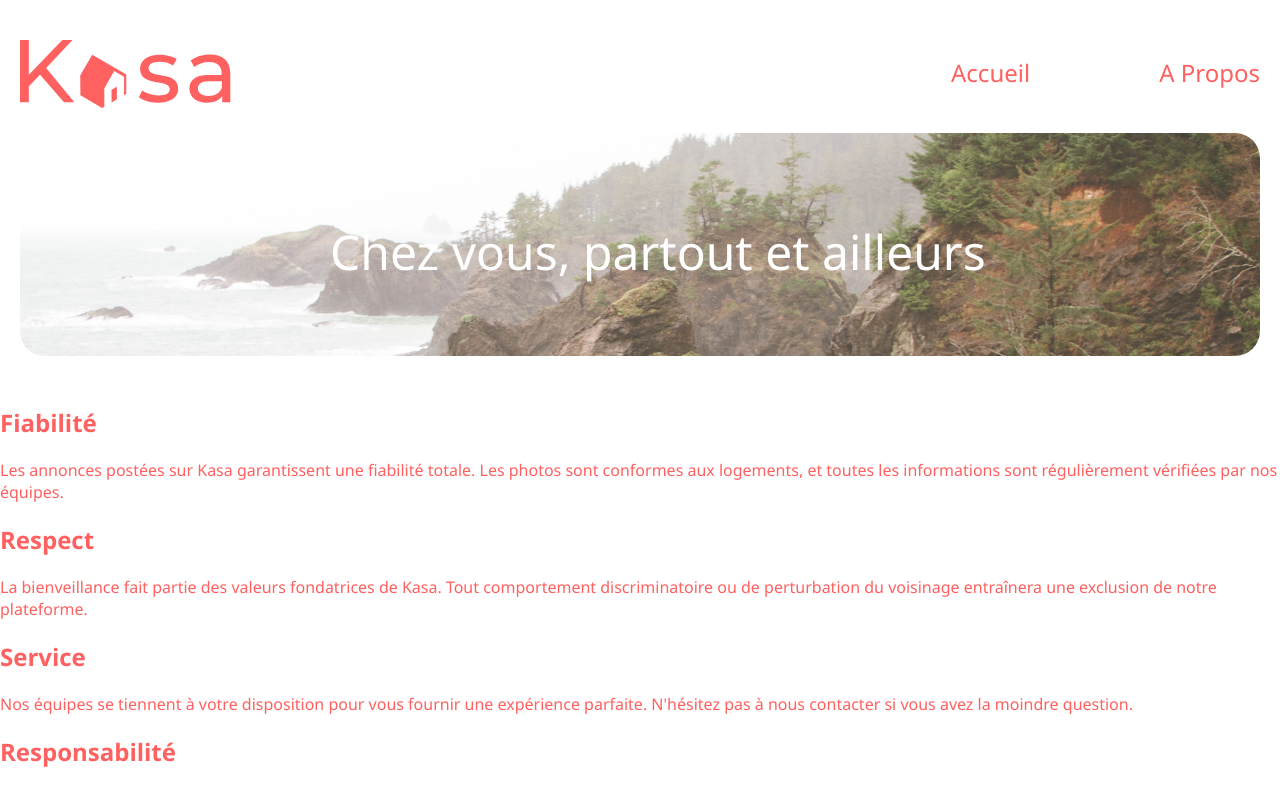
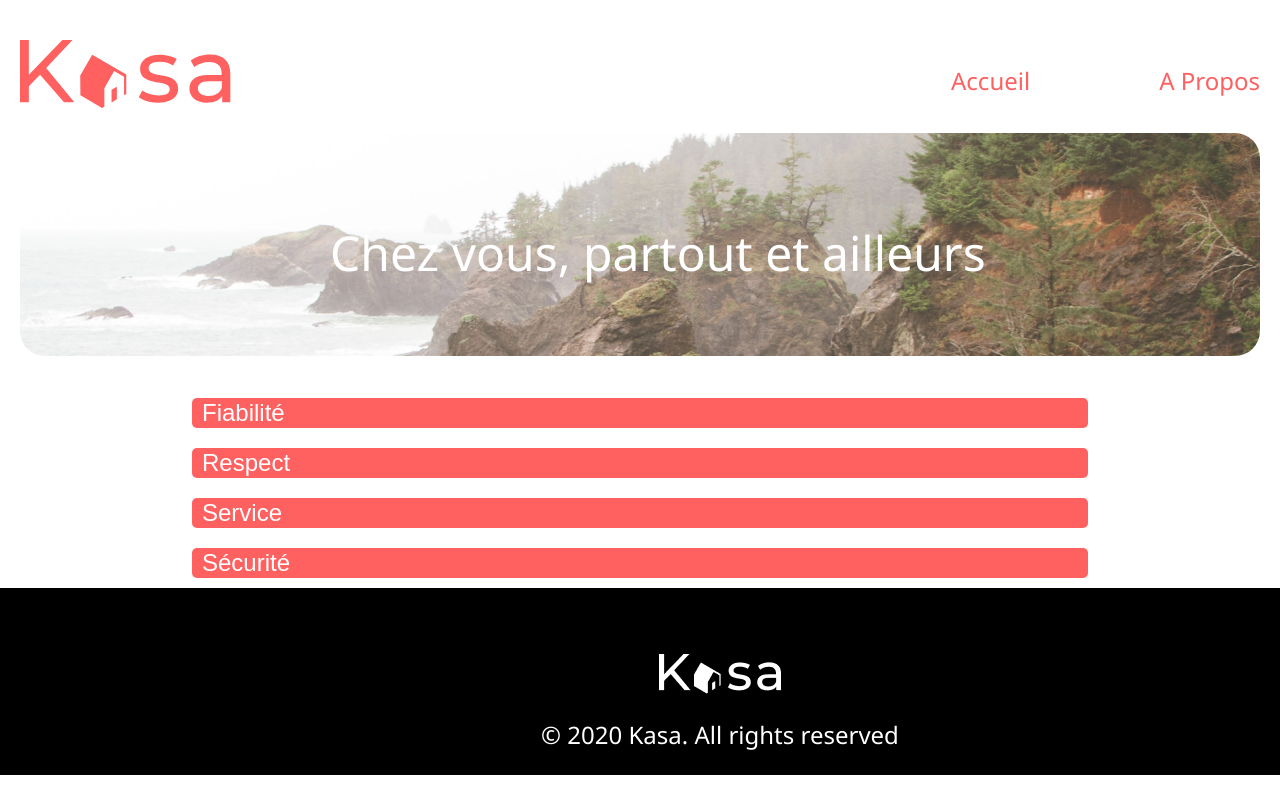
Before and after one commit to dphiane/OpenClassroom_p7_kasa, a React (Create React App) app: page /propos in a window 1280 px wide. Shown: the top 790 px of the page. Built offline with nearby package versions, Linux system fonts and the light colour scheme.

Commit message:
collapsible

```diff
--- a/src/components/Propos.jsx
+++ b/src/components/Propos.jsx
@@ -1,33 +1,32 @@
+import Collapsible from "./collapsible";
+import '../styles/propos.scss'
+
 const Propos = () => {
   return (
     <div>
-      <div className="fiabilite">
-        <h2>Fiabilité</h2>
-        <p>
+      <Collapsible label="Fiabilité">
+        <p className="text">
           Les annonces postées sur Kasa garantissent une fiabilité totale. Les
           photos sont conformes aux logements, et toutes les informations sont
           régulièrement vérifiées par nos équipes.
         </p>
-      </div>
-      <div className="respect">
-        <h2>Respect</h2>
-        <p>
+      </Collapsible>
+      <Collapsible label="Respect">
+      <p className="text">
           La bienveillance fait partie des valeurs fondatrices de Kasa. Tout
           comportement discriminatoire ou de perturbation du voisinage
           entraînera une exclusion de notre plateforme.
         </p>
-      </div>
-      <div className="service">
-        <h2>Service</h2>
-        <p>
+      </Collapsible>
+      <Collapsible label="Service">
+      <p className="text">
           Nos équipes se tiennent à votre disposition pour vous fournir une
           expérience parfaite. N'hésitez pas à nous contacter si vous avez la
           moindre question.
         </p>
-      </div>
-      <div className="responsabilite">
-        <h2>Responsabilité</h2>
-        <p>
+      </Collapsible>
+      <Collapsible label="Sécurité">
+      <p className="text">
           La sécurité est la priorité de Kasa. Aussi bien pour nos hôtes que
           pour les voyageurs, chaque logement correspond aux critères de
           sécurité établis par nos services. En laissant une note aussi bien à
@@ -35,7 +34,7 @@ const Propos = () => {
           standards sont bien respectés. Nous organisons également des ateliers
           sur la sécurité domestique pour nos hôtes.
         </p>
-      </div>
+      </Collapsible>
     </div>
   );
 };
--- /dev/null
+++ b/src/components/collapsible.jsx
@@ -0,0 +1,16 @@
+import { useState } from "react";
+
+function Collapsible(props){
+    const [isOpen,setIsOpen]=useState(false)
+    return(
+        <div className="wrapper">
+       <div className="collapsible">
+        <button className="toggle" onClick={()=>setIsOpen(!isOpen)}>
+            {props.label}
+        </button>
+        {isOpen && <div className="content">{props.children}</div>}
+       </div>
+       </div>
+    )
+}
+export default Collapsible
--- a/src/styles/index.css
+++ b/src/styles/index.css
@@ -7,6 +7,7 @@ body {
     sans-serif;
   -webkit-font-smoothing: antialiased;
   -moz-osx-font-smoothing: grayscale;
+  font-size: 24px;
 }
 
 code {
--- /dev/null
+++ b/src/styles/propos.scss
@@ -0,0 +1,28 @@
+@import "variables.scss";
+.collapsible {
+  display: flex;
+  flex-direction: column;
+  justify-content: center;
+  margin: 10px;
+  background-color: $tertiary-color;
+  width: 70%;
+}
+.toggle {
+  background-color: $primary-color;
+  color: white;
+  border: none;
+  cursor: pointer;
+  border-radius: 5px;
+  text-align: start;
+  padding-left: 10px;
+  font-size: 24px;
+}
+
+.wrapper{
+    display: flex;
+    justify-content: center;
+}
+.text{
+    border-radius: 5px;
+    margin:2%;
+}
--- a/src/styles/variables.scss
+++ b/src/styles/variables.scss
@@ -1,2 +1,3 @@
 $primary-color:#FF6060;
 $secondary-color:#C4C4C4;
+$tertiary-color:#F7F7F7;
```
